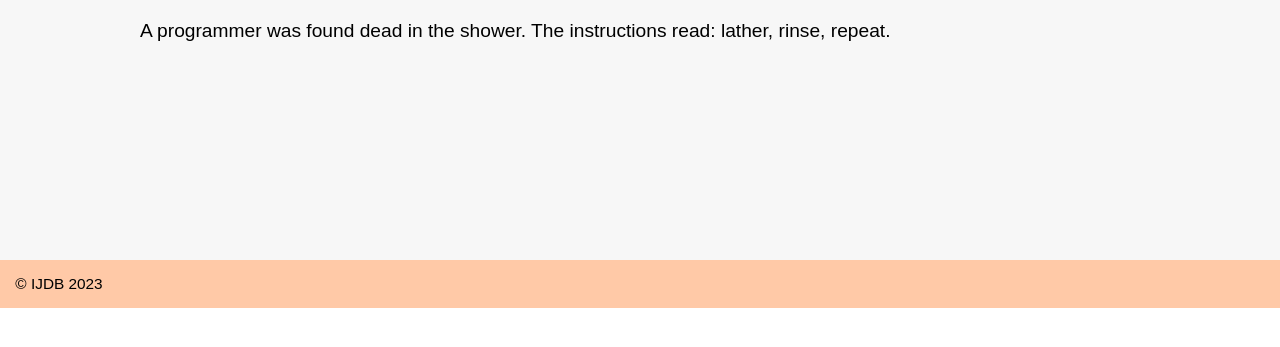
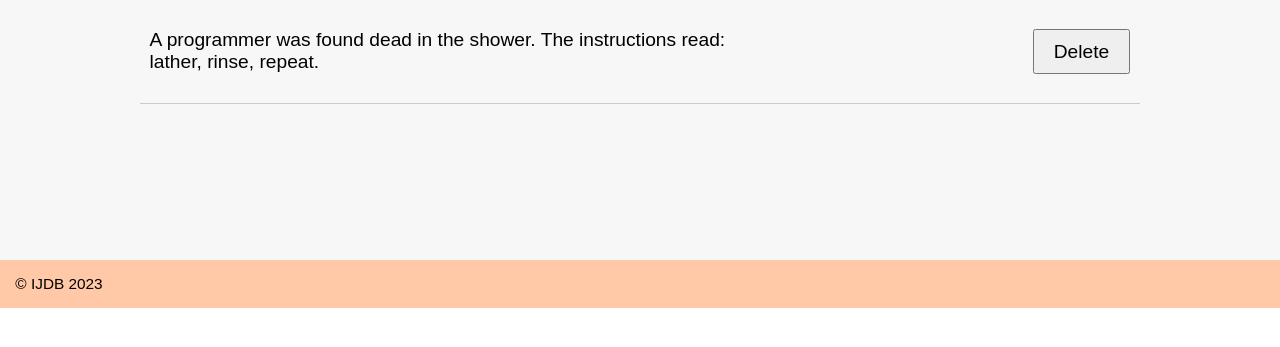
Before and after one commit to augustoqa/novice-ninja-php8, a PHP site: page /jokes in a window 1280 px wide. Shown: the part 265-612 px from the top of the page. Run offline with PHP 8.4, Linux system fonts and the light colour scheme; data comes from the database, SQL or seed files in the repository.

Commit message:
Select joke id in jokes and add feature to delete a joke

```diff
--- a/public/jokes.css
+++ b/public/jokes.css
@@ -1,23 +1,109 @@
-* {margin: 0; padding: 0; }
-body {font-family: Arial, Helvetica, Sans-serif; }
-header {display: block;  background-color: #3cbc8d; padding: 20px; border-bottom: 5px solid #757575;}
-h1 {font-weight: normal; padding: 1.5em; color: white; text-shadow: 1px 1px 0px #444; width: 1000px; margin: auto;}
+* {
+	margin: 0;
+	padding: 0;
+}
+body {
+	font-family: Arial, Helvetica, Sans-serif;
+}
+header {
+	display: block;
+	background-color: #3cbc8d;
+	padding: 20px;
+	border-bottom: 5px solid #757575;
+}
+h1 {
+	font-weight: normal;
+	padding: 1.5em;
+	color: white;
+	text-shadow: 1px 1px 0px #444;
+	width: 1000px;
+	margin: auto;
+}
 
-nav {background-color: #443A5C;}
+nav {
+	background-color: #443a5c;
+}
 
-nav a {color: white; text-decoration: none;}
-nav a:hover {color: #ddd;}
-nav ul {display: table; width: 1000px; margin: auto;}
-nav li {display: table-cell; text-align: center; padding: 1em;}
+nav a {
+	color: white;
+	text-decoration: none;
+}
+nav a:hover {
+	color: #ddd;
+}
+nav ul {
+	display: table;
+	width: 1000px;
+	margin: auto;
+}
+nav li {
+	display: table-cell;
+	text-align: center;
+	padding: 1em;
+}
 
-main {overflow: auto; min-height: 30vh; background-color: #f7f7f7; width: 1000px; margin: auto; box-shadow: -1000px 0 0 #f7f7f7, 1000px 0 0 #f7f7f7; padding-top: 20px;}
+main {
+	overflow: auto;
+	min-height: 30vh;
+	background-color: #f7f7f7;
+	width: 1000px;
+	margin: auto;
+	box-shadow: -1000px 0 0 #f7f7f7, 1000px 0 0 #f7f7f7;
+	padding-top: 20px;
+}
 
-footer {padding: 1em; background-color: #FFC9A7 ; font-size: 0.8em;}
+footer {
+	padding: 1em;
+	background-color: #ffc9a7;
+	font-size: 0.8em;
+}
 
-p {margin-bottom: 1em;}
+p {
+	margin-bottom: 1em;
+}
 
-body {font-size: 1.2em; font-family: arial, helvetica, sans-serif}
-input, label, select, textarea {float: left; width: 15em; margin-bottom: 1em;  padding: 0.5em;}
-label {clear: left; padding: 0; margin: 0;}
-input[type="submit"] {margin-left: 15em; width: auto; padding: 0.5em 1em; clear: both; font-size: 1em;}
-form {overflow: auto; clear: both; display: block;}
+body {
+	font-size: 1.2em;
+	font-family: arial, helvetica, sans-serif;
+}
+input,
+label,
+select,
+textarea {
+	float: left;
+	width: 15em;
+	margin-bottom: 1em;
+	padding: 0.5em;
+}
+label {
+	clear: left;
+	padding: 0;
+	margin: 0;
+}
+input[type="submit"] {
+	margin-left: 15em;
+	width: auto;
+	padding: 0.5em 1em;
+	clear: both;
+	font-size: 1em;
+}
+form {
+	overflow: auto;
+	clear: both;
+	display: block;
+}
+blockquote {
+	display: table;
+	margin-bottom: 1em;
+	border-bottom: 1px solid #ccc;
+	padding: 0.5em;
+}
+blockquote p {
+	display: table-cell;
+	width: 90%;
+	vertical-align: top;
+}
+blockquote form {
+	display: table-cell;
+	width: 10%;
+}
--- a/public/jokes.php
+++ b/public/jokes.php
@@ -2,25 +2,15 @@
 try {
     $pdo = new PDO('mysql:host=localhost;dbname=ijdb;charset=utf8mb4', 'ijdbuser', 'admin');
 
-    $sql = 'SELECT `joketext` FROM `joke`';
-    $result = $pdo->query($sql);
-
-    foreach ($result as $row) {
-        $jokes[] = $row['joketext'];
-    }
+    $sql = 'SELECT `id`, `joketext` FROM `joke`';
+    $jokes = $pdo->query($sql);
 
     $title = 'Joke list';
 
-    // Start the buffer
     ob_start();
 
-    // Include the template. The PHP code will be executed,
-    // but the resulting HTML will be stored in the buffer
-    // rather than sent to the browser.
     include __DIR__ . '/../templates/jokes.html.php';
 
-    // Read the contents of the output buffer and store them
-    // in the $output variable for use in layout.html.php
     $output = ob_get_clean();
 } catch (PDOException $e) {
     $error = sprintf(
--- a/templates/jokes.html.php
+++ b/templates/jokes.html.php
@@ -1,7 +1,11 @@
 <?php foreach ($jokes as $joke): ?>
 <blockquote>
 	<p>
-		<?= htmlspecialchars($joke, ENT_QUOTES, 'UTF-8') ?>
+		<?= htmlspecialchars($joke['joketext'], ENT_QUOTES, 'UTF-8') ?>
+		<form action="deletejoke.php" method="post">
+			<input type="hidden" name="id" value="<?= $joke['id'] ?>">
+			<input type="submit" value="Delete">
+		</form>
 	</p>
 </blockquote>
 <?php endforeach ?>
```
Also changed, not shown: public/deletejoke.php (added, +25 -0 lines).
